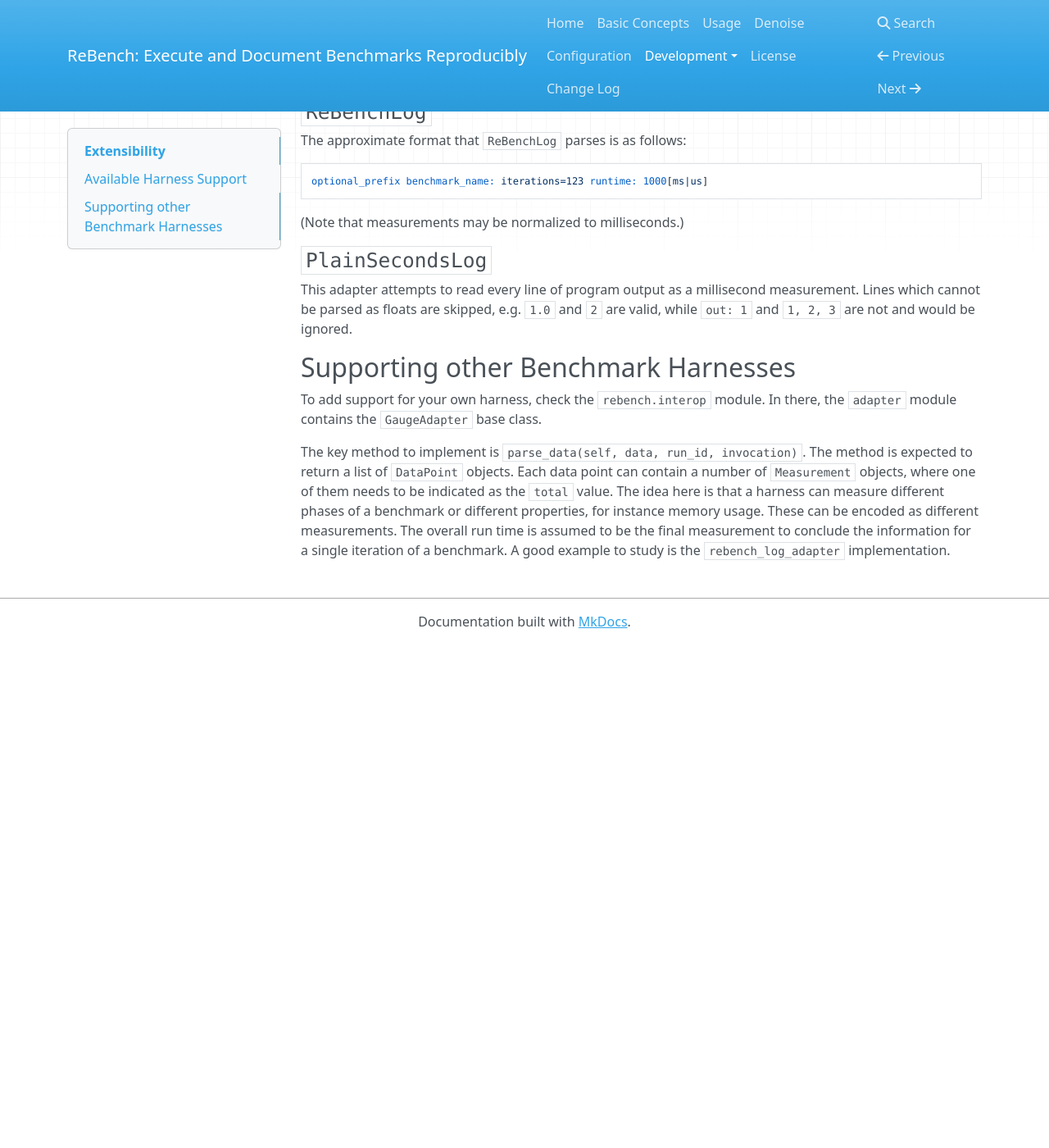
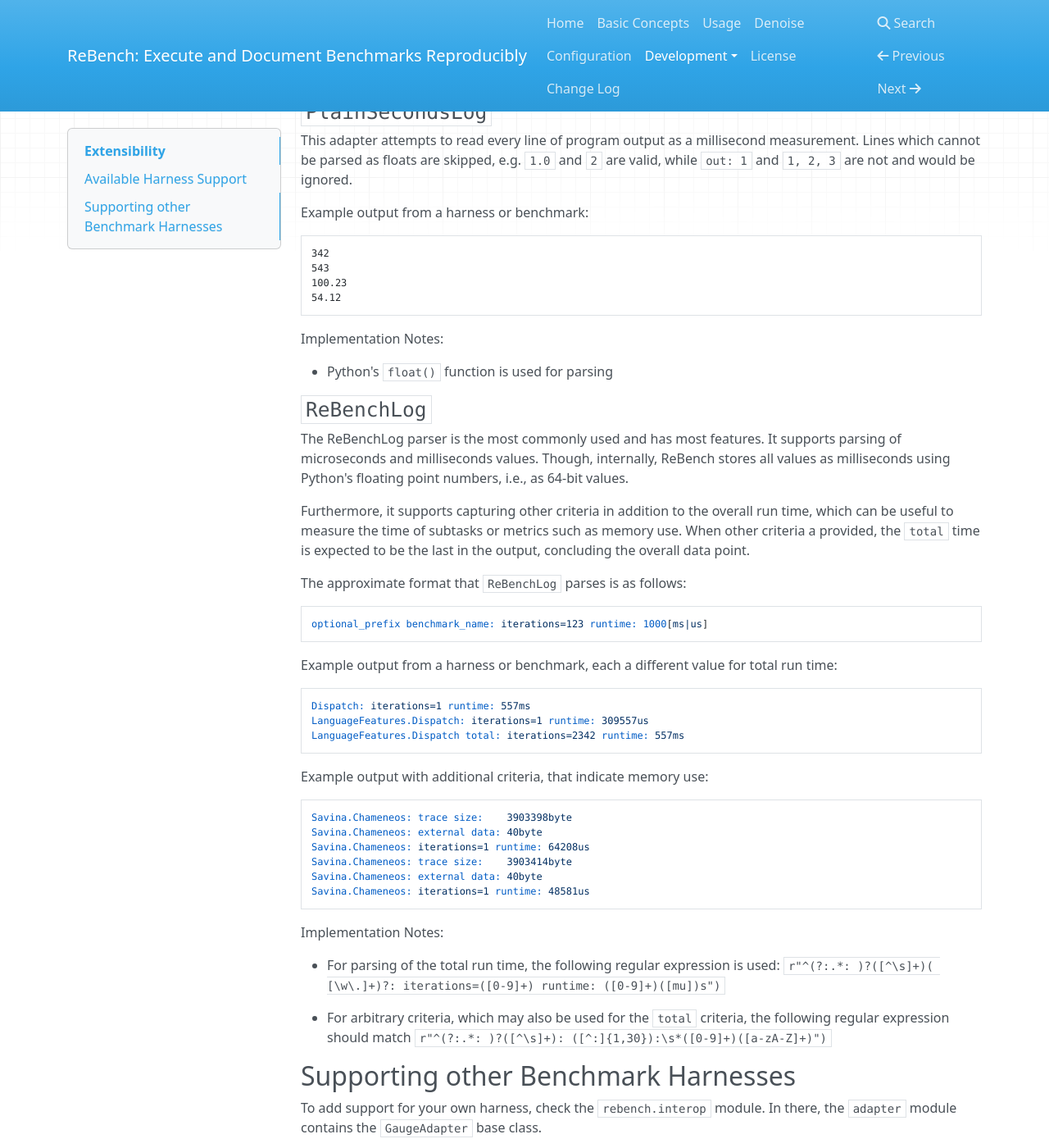
Before and after one commit to smarr/ReBench, an MkDocs documentation site: the page built from docs/extensions.md, in a window 1280 px wide and 1400 px high, scrolled down 431 px. Shown: the whole window at 82% size. Built offline with MkDocs 1.6.1, drawn with Linux system fonts in a browser that asks for light colours; nearby versions of some CDN libraries; old or Windows-style settings are respelled for this version of MkDocs; before the commit the page ends 1217 px from its top, so only the background shows below that.

Commit message:
Expand the documentation a little more with additional examples of output and more details
Signed-off-by: Stefan Marr <git@stefan-marr.de>

````diff
--- a/docs/extensions.md
+++ b/docs/extensions.md
@@ -15,17 +15,69 @@
 - `ValidationLog`: the format used by [SOMns](https://github.com/smarr/SOMns)'s ImpactHarness
 - `Time`: a harness that uses `/usr/bin/time` automatically
 
+### `PlainSecondsLog`
+
+This adapter attempts to read every line of program output as a millisecond
+measurement. Lines which cannot be parsed as floats are skipped, e.g. `1.0` and
+`  2 ` are valid, while `out: 1` and `1, 2, 3` are not and would be ignored.
+
+Example output from a harness or benchmark:
+
+```
+342
+543
+100.23
+54.12
+```
+
+Implementation Notes:
+
+ - Python's `float()` function is used for parsing
+
 ### `ReBenchLog`
+
+The ReBenchLog parser is the most commonly used and has most features.
+It supports parsing of microseconds and milliseconds values.
+Though, internally, ReBench stores all values as milliseconds using Python's
+floating point numbers, i.e., as 64-bit values.
+
+Furthermore, it supports capturing other criteria in addition to the overall
+run time, which can be useful to measure the time of subtasks or metrics such
+as memory use. When other criteria a provided, the `total` time is expected to
+be the last in the output, concluding the overall data point.
+
 The approximate format that `ReBenchLog` parses is as follows:
 
     optional_prefix benchmark_name: iterations=123 runtime: 1000[ms|us]
 
-(Note that measurements may be normalized to milliseconds.)
+Example output from a harness or benchmark, each a different value for total
+run time:
 
-### `PlainSecondsLog`
-This adapter attempts to read every line of program output as a millisecond
-measurement. Lines which cannot be parsed as floats are skipped, e.g. `1.0` and
-`  2 ` are valid, while `out: 1` and `1, 2, 3` are not and would be ignored.
+```
+Dispatch: iterations=1 runtime: 557ms
+LanguageFeatures.Dispatch: iterations=1 runtime: 309557us
+LanguageFeatures.Dispatch total: iterations=2342 runtime: 557ms
+```
+
+Example output with additional criteria, that indicate memory use:
+
+```
+Savina.Chameneos: trace size:    3903398byte
+Savina.Chameneos: external data: 40byte
+Savina.Chameneos: iterations=1 runtime: 64208us
+Savina.Chameneos: trace size:    3903414byte
+Savina.Chameneos: external data: 40byte
+Savina.Chameneos: iterations=1 runtime: 48581us
+```
+
+Implementation Notes:
+
+ - For parsing of the total run time, the following regular expression is used:
+   `r"^(?:.*: )?([^\s]+)( [\w\.]+)?: iterations=([0-9]+) runtime: ([0-9]+)([mu])s")`
+
+ - For arbitrary criteria, which may also be used for the `total` criteria,
+   the following regular expression should match
+   `r"^(?:.*: )?([^\s]+): ([^:]{1,30}):\s*([0-9]+)([a-zA-Z]+)")`
 
 ## Supporting other Benchmark Harnesses
 
````
